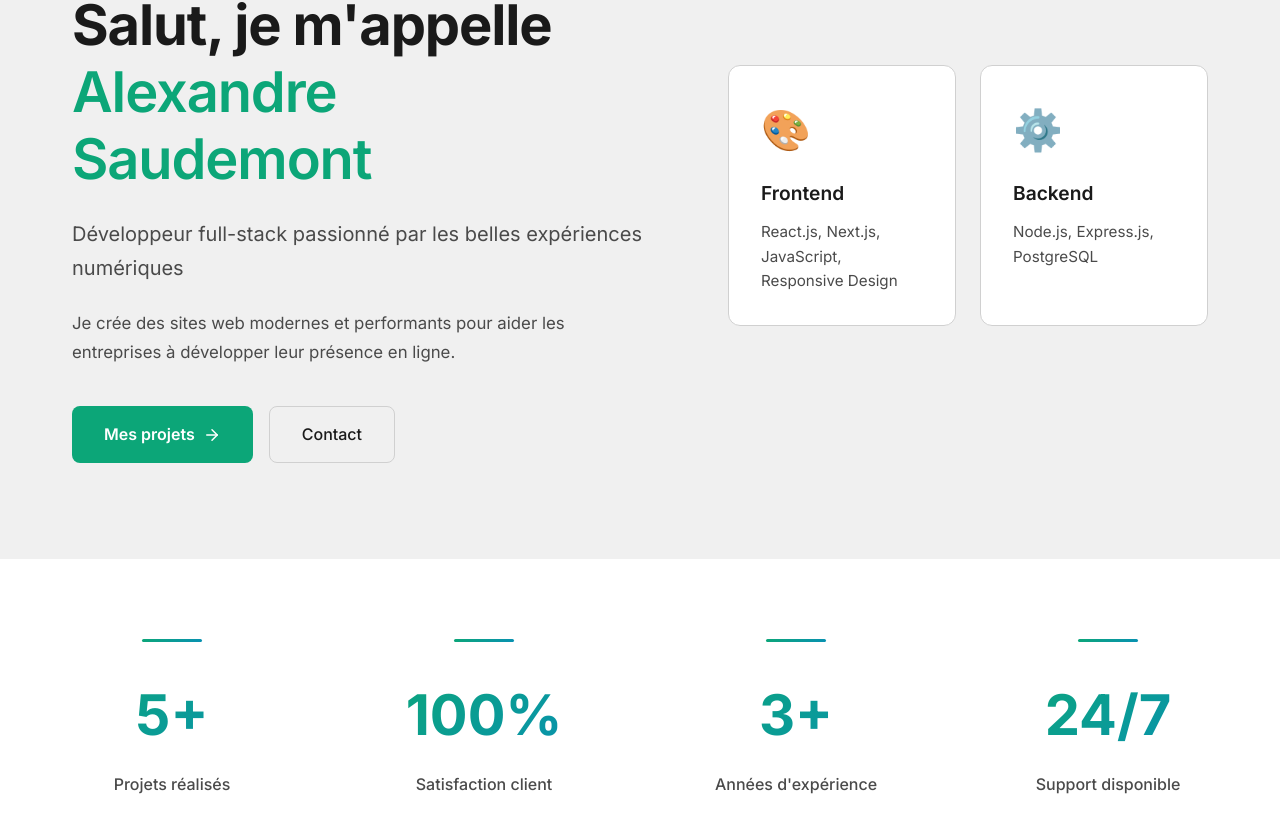
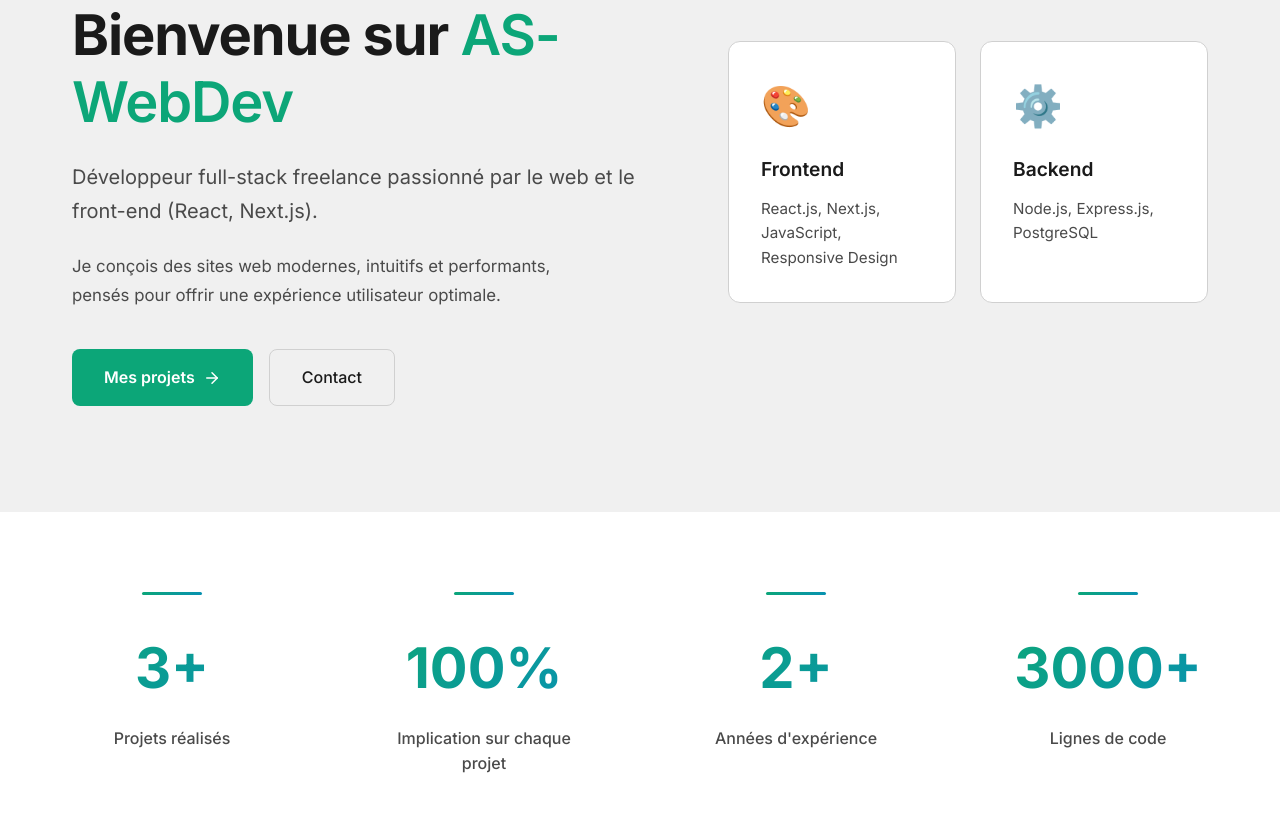
Before and after one commit to Alexandre-Saudemont/WebDev, a Next.js app: page / in a window 1280 px wide. Shown: the part 268-1100 px from the top of the page. Built offline with nearby package versions, Linux system fonts and the light colour scheme.

Commit message:
modification of information in the homepage

```diff
--- a/src/app/layout.js
+++ b/src/app/layout.js
@@ -10,8 +10,8 @@ import {themeScript} from './theme-script';
 const inter = Inter({subsets: ['latin']});
 
 export const metadata = {
-	title: 'Alexandre Saudemont',
-	description: "Site web d'Alexandre Saudemont",
+	title: 'AS-WebDev',
+	description: 'Bienvenue sur mon site',
 };
 
 export default function RootLayout({children}) {
--- a/src/components/Hero/HeroSection/HeroSection.js
+++ b/src/components/Hero/HeroSection/HeroSection.js
@@ -23,9 +23,9 @@ export default function HeroSection() {
 						{t('homePage.subtitle')}
 					</div>
 					<h1>
-						{t('homePage.title')} <span className='highlight'>Alexandre Saudemont</span>
+						{t('homePage.title')} <span className='highlight'>AS-WebDev</span>
 					</h1>
-					<p className='hero-subtitle'>{t('homePage.subtitle')}</p>
+					<p className='hero-subtitle'>{t('homePage.hero.subtitle')}</p>
 					<div className='hero-description'>
 						<p>
 							{t('homePage.hero.description') ||
--- a/src/components/Hero/StatsSection/StatsSection.js
+++ b/src/components/Hero/StatsSection/StatsSection.js
@@ -12,10 +12,10 @@ export default function StatsSection() {
 	});
 
 	const stats = [
-		{value: '5+', label: t('homePage.stats.projects') || 'Projets réalisés'},
-		{value: '100%', label: t('homePage.stats.satisfaction') || 'Satisfaction client'},
-		{value: '3+', label: t('homePage.stats.years') || "Années d'expérience"},
-		{value: '24/7', label: t('homePage.stats.support') || 'Support disponible'},
+		{value: '3+', label: t('homePage.stats.projects') || 'Projets réalisés'},
+		{value: '100%', label: t('homePage.stats.satisfaction') || 'Implication projet'},
+		{value: '2+', label: t('homePage.stats.years') || "Années d'expérience"},
+		{value: '3000+', label: t('homePage.stats.support') || 'Ligne code'},
 	];
 
 	return (
--- a/src/components/Legal/LegalSection/LegalSection.css
+++ b/src/components/Legal/LegalSection/LegalSection.css
@@ -61,6 +61,7 @@
 	margin: 0 0 1rem 0;
 	line-height: 1.6;
 	color: var(--text-secondary);
+	white-space: pre-line;
 }
 
 .legal-section p:last-child {
--- a/src/locales/fr/translation.json
+++ b/src/locales/fr/translation.json
@@ -8,7 +8,7 @@
 	},
 	"homePage": {
 		"home": "Accueil",
-		"title": "Salut, je m'appelle",
+		"title": "Bienvenue sur \n ",
 		"subtitle": "Développeur full-stack passionné par les belles expériences numériques",
 		"typingTexts": ["FullStack JavaScript ", "Web", "Front-End"],
 		"skills": "Compétences",
@@ -16,9 +16,8 @@
 		"contact": "Contact",
 		"project": "Mes projets",
 		"hero": {
-			"titlePrefix": "Salut, je m'appelle",
-			"subtitle": "Développeur full-stack passionné par les belles expériences numériques",
-			"description": "Je crée des sites web modernes et performants pour aider les entreprises à développer leur présence en ligne.",
+			"subtitle": "Développeur full-stack freelance passionné par le web et le front-end (React, Next.js).",
+			"description": "Je conçois des sites web modernes, intuitifs et performants, pensés pour offrir une expérience utilisateur optimale.",
 			"cards": {
 				"frontend": {"title": "Frontend", "desc": "React.js, Next.js, JavaScript, Responsive Design"},
 				"backend": {"title": "Backend", "desc": "Node.js, Express.js, PostgreSQL"}
@@ -26,9 +25,9 @@
 		},
 		"stats": {
 			"projects": "Projets réalisés",
-			"satisfaction": "Satisfaction client",
+			"satisfaction": "Implication sur chaque projet",
 			"years": "Années d'expérience",
-			"support": "Support disponible"
+			"support": "Lignes de code"
 		},
 		"process": {
 			"title": "Comment je travaille",
@@ -242,15 +241,14 @@
 
 			"editor": {
 				"title": "Éditeur du site",
-				"name": "AS-WebDev",
-				"address": "France - Télétravail uniquement",
+				"name": "Saudemont Alexandre - Entreprise individuelle",
+				"address": "7 Ter rue du Bastion, 51100 Reims, France",
 				"email": "contact@as-webdev.com",
 				"siret": "992 762 674 00016"
 			},
 
 			"hosting": {
 				"title": "Hébergement",
-
 				"prodiver": "Infomaniak Network SA",
 				"address": "Rue Eugène-Marziano 25, 1227 Genève, Suisse",
 				"phone": "+41 22 820 35 44",
@@ -274,7 +272,7 @@
 
 			"privacy": {
 				"title": "Protection des données personnelles",
-				"description": "Ce site ne collecte aucune donnée personnelle à des fins commerciales. Aucune information nominative n'est enregistrée ou partagée."
+				"description": "Ce site ne collecte aucune donnée personnelle à des fins commerciales. \nAucune information nominative n'est enregistrée ou partagée. \nLes données éventuellement transmises via le formulaire de contact sont utilisées uniquement pour répondre à votre demande et ne sont jamais partagées."
 			},
 
 			"lastUpdate": "Dernière mise à jour : "
```
Also changed, not shown: src/components/Hero/HeroSection/HeroSection.css (line endings or trailing spaces).
